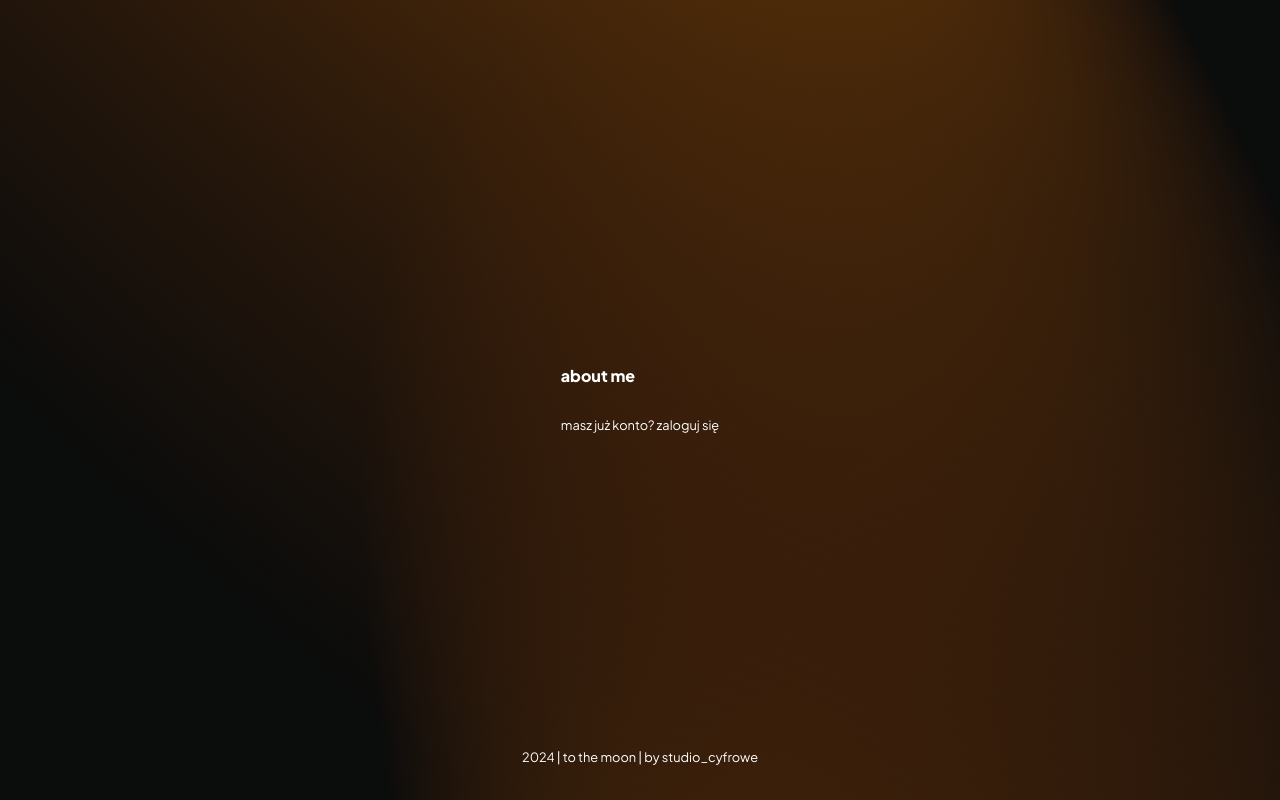
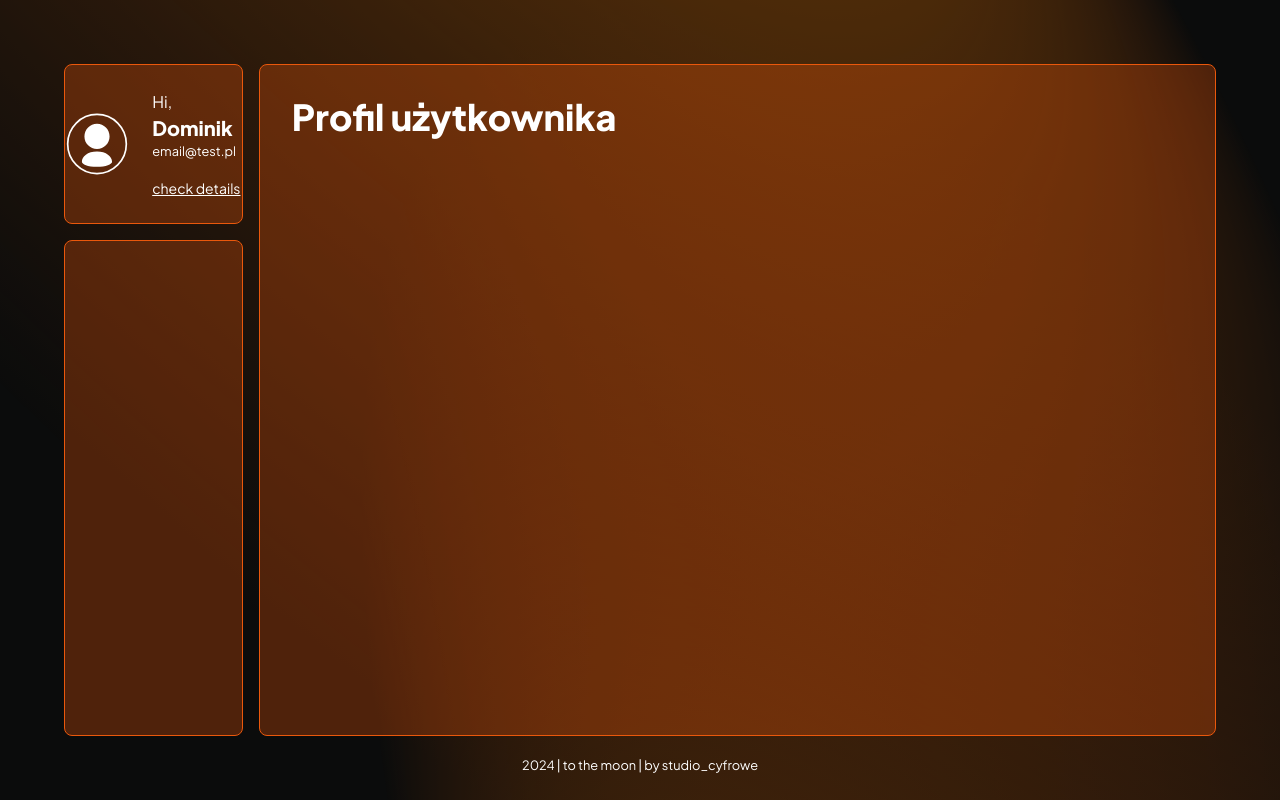
Before and after one commit to studiocyfrowe/to-the-moon-front, a Next.js app: page /dashboard/about-me in a window 1280 px wide. Built offline with nearby package versions, Linux system fonts and the light colour scheme.

Commit message:
dashboard, about-me views - in progress

```diff
--- /dev/null
+++ b/app/components/UserDataExcerpt.jsx
@@ -0,0 +1,16 @@
+import Image from "next/image";
+import user_icon from '../assets/user.svg'
+
+export default function UserDataExcerpt({data}) {
+    return (
+        <div className="flex flex-row my-auto mx-auto">
+            <Image src={user_icon} height={60} alt='Logo' className='me-6'/>
+            <div className="flex flex-col">
+                <span>Hi,</span>
+                <h4 className="text-xl">{data.name}</h4>
+                <small>{data.email}</small>
+                <u className='mt-4 text-sm'>check details</u>
+            </div>
+        </div>
+    )
+}
--- /dev/null
+++ b/app/components/dashboardLayout.jsx
@@ -0,0 +1,21 @@
+import UserDataExcerpt from "./UserDataExcerpt";
+import DashboardUser from "./dashboardUser";
+import MainNavigation from "./mainNavigation";
+
+export default function DashboardLayout({user, children}) {
+    return (
+        <>
+            <div className="grid grid-cols-12 gap-4 p-16 h-screen">
+                <div className="col-span-2 flex flex-col">
+                    <DashboardUser>
+                        <UserDataExcerpt data={user}/>
+                    </DashboardUser>
+                    <MainNavigation></MainNavigation>
+                </div>
+                <div className="col-span-10 border border-solid border-orange-600 bg-orange-600/30 rounded-lg p-8 overflow-y-scroll">
+                    {children}
+                </div>
+            </div>
+        </>
+    )
+}
--- a/app/components/dashboardUser.jsx
+++ b/app/components/dashboardUser.jsx
@@ -1,5 +1,5 @@
 export default function DashboardUser({children}) {
     return (
-        <div className="border border-solid border-orange-600 bg-orange-600/30 rounded-lg h-36 flex">{children}</div>
+        <div className="border border-solid border-orange-600 bg-orange-600/30 rounded-lg min-h-40 flex">{children}</div>
     )
 }
--- a/app/components/loginForm.jsx
+++ b/app/components/loginForm.jsx
@@ -23,8 +23,10 @@ export default function LoginForm() {
             body: JSON.stringify({email: email, password: password})
         }).then((res) => res.json())
         .then((data) => {
-            console.log(data['token'])
-            // router.push('/dashboard')
+            // console.log(data['token'])
+            if (data['token']) {
+                router.push('/dashboard')
+            }
         })
         .catch((error) => console.error("Error:", error.message))
     }
--- a/app/components/mainLayout.jsx
+++ b/app/components/mainLayout.jsx
@@ -8,7 +8,7 @@ export default function MainLayout({children}) {
             <div className="flex flex-col absolute top-0 mx-auto my-auto z-10 w-screen h-full">{children}</div>
             {/* <Image src={bgTexture.src} fill className="absolute top-0"/> */}
             <div className="opacity-60"><BgGradient/></div>
-            <div className="w-full text-center mt-auto fixed bottom-0 pb-8 z-10">
+            <div className="w-full text-center mt-auto fixed bottom-0 pb-6 z-10">
                 <small>2024 | to the moon | by studio_cyfrowe</small>
             </div>
         </main>
--- /dev/null
+++ b/app/components/mainNavigation.jsx
@@ -0,0 +1,5 @@
+export default function MainNavigation({children}) {
+    return (
+        <div className="border border-solid border-orange-600 bg-orange-600/30 rounded-lg h-full mt-4">{children}</div>
+    )
+}
--- /dev/null
+++ b/app/components/movieItem.jsx
@@ -0,0 +1,20 @@
+import Image from "next/image";
+import poster from '../assets/poster.jpg'
+import GlobalButton from '../components/globalButton'
+
+export default function MovieItem({data}) {
+    return (
+        <div className="flex mb-8">
+            <div className="flex flex-col mx-auto">
+                <Image src={poster} height={400} alt='poster' className='mb-4 border border-solid border-orange-600 rounded-lg'/>
+                <h4 className="text-3xl">Absolwent</h4>
+                <div className='px-2'><small>tytuł oryg.: The Graduate</small></div>
+                <div class="flex flex-col my-4">
+                    <div className='px-2'><small>dramat obyczajowy</small></div>
+                    <div className='px-2'><small>1967</small></div>
+                </div>
+                <GlobalButton label={`read more`}></GlobalButton>
+            </div>
+        </div>
+    )
+}
--- a/app/dashboard/about-me/page.jsx
+++ b/app/dashboard/about-me/page.jsx
@@ -2,16 +2,21 @@ import React from 'react'
 import AuthRootLayout from '../../components/authRootLayout'
 import MainLayout from '../../components/mainLayout'
 import Link from 'next/link'
+import DashboardLayout from '@/app/components/dashboardLayout'
+
+const userData = {
+    name: 'Dominik',
+    email: 'email@test.pl'
+}
 
 export default function AboutMe() {
     return (
         <MainLayout>
-            <AuthRootLayout>
-                <h4>about me</h4>
-                <div className='flex flex-col mt-6 text-center'>
-                    <Link href="/login"><small className='text-md hover:underline'>masz już konto? zaloguj się</small></Link>
+            <DashboardLayout user={userData}>
+                <div className="flex flex-col">
+                    <h4 className="mb-16 text-4xl">Profil użytkownika</h4>
                 </div>
-            </AuthRootLayout>
+            </DashboardLayout>
         </MainLayout>
     )
 }
--- a/app/dashboard/page.jsx
+++ b/app/dashboard/page.jsx
@@ -1,30 +1,22 @@
 import React from 'react'
-import AuthRootLayout from '../components/authRootLayout'
-import RegisterForm from '../components/registerForm'
 import MainLayout from '../components/mainLayout'
-import Link from 'next/link'
-import DashboardUser from '../components/dashboardUser'
-import user_icon from '../assets/user.svg'
-import Image from 'next/image'
+import DashboardLayout from '../components/dashboardLayout'
+import MovieItem from '../components/movieItem'
 
 export default function Dashboard() {
     return (
         <MainLayout>
-            <div className="grid grid-cols-12 gap-4 p-16 h-screen">
-                <div className="col-span-2 flex flex-col">
-                    <DashboardUser>
-                        <div className="flex flex-row my-auto mx-auto">
-                            <Image src={user_icon} height={40} alt='Logo' className='me-4'/>
-                            <div className="flex flex-col">
-                                <span>Hi,</span>
-                                <h4 className="text-xl">Dominik!</h4>
-                            </div>
-                        </div>
-                    </DashboardUser>
-                    <div className="border border-solid border-orange-600 bg-orange-600/30 rounded-lg h-full mt-4"></div>
+            <DashboardLayout user={userData}>
+                <div className="flex flex-col">
+                    <h4 className="mb-16 text-4xl">Nowości w kinach</h4>
+                    <div className="grid grid-cols-4 gap-8 w-full divide-x divide-orange-600/30 justify-center">
+                        <MovieItem/>
+                        <MovieItem/>
+                        <MovieItem/>
+                        <MovieItem/>
+                    </div>
                 </div>
-                <div className="col-span-10 border border-solid border-orange-600 bg-orange-600/30 rounded-lg"></div>
-            </div>
+            </DashboardLayout>
         </MainLayout>
     )
 }
```
Also changed, not shown: app/assets/poster.jpg (added).
